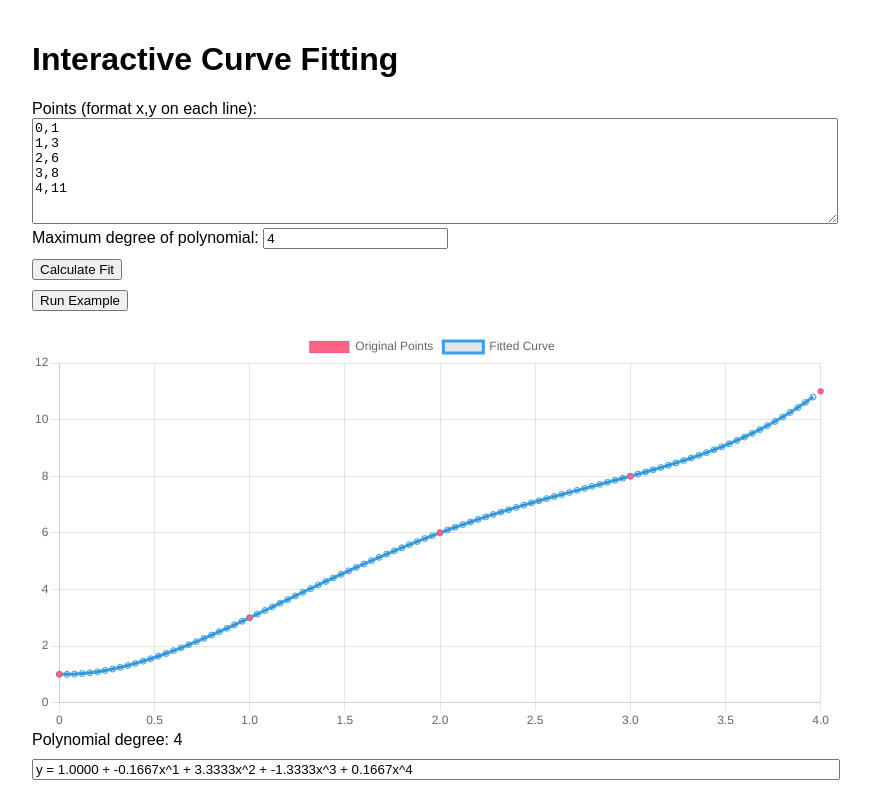
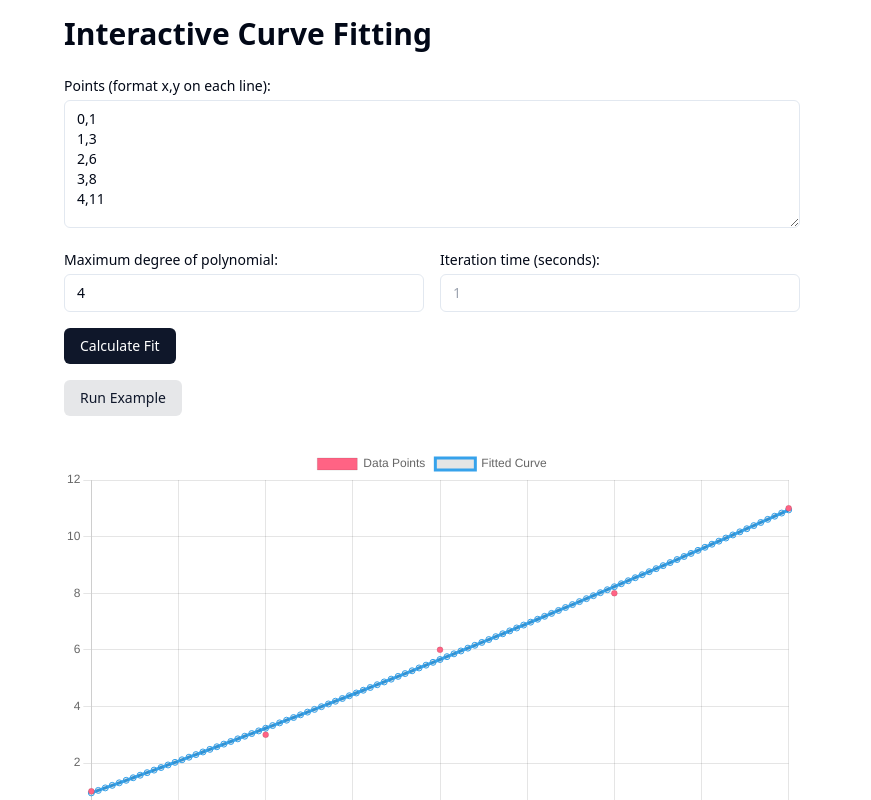
Before and after one commit to fordus/interactive-curve-fitting, a plain HTML site: page index.html in a window 1280 px wide. Both pictures are taken after a click on the button "Run Example". Shown: the top 800 px of the page, without its empty margins (208-1079 px from the left). Drawn offline with nearby package versions, Linux system fonts and the light colour scheme.

Commit message:
Update index.html

```diff
--- a/index.html
+++ b/index.html
@@ -5,120 +5,186 @@
     <meta name="viewport" content="width=device-width, initial-scale=1.0" />
     <title>Interactive Curve Fitting</title>
     <script src="https://cdn.jsdelivr.net/npm/chart.js"></script>
-    <style>
-      body {
-        font-family: Arial, sans-serif;
-        max-width: 800px;
-        margin: 0 auto;
-        padding: 20px;
+    <script src="https://cdn.tailwindcss.com"></script>
+    <script>
+      tailwind.config = {
+        theme: {
+          extend: {
+            colors: {
+              border: 'hsl(var(--border))',
+              input: 'hsl(var(--input))',
+              ring: 'hsl(var(--ring))',
+              background: 'hsl(var(--background))',
+              foreground: 'hsl(var(--foreground))',
+              primary: {
+                DEFAULT: 'hsl(var(--primary))',
+                foreground: 'hsl(var(--primary-foreground))'
+              },
+              secondary: {
+                DEFAULT: 'hsl(var(--secondary))',
+                foreground: 'hsl(var(--secondary-foreground))'
+              },
+              destructive: {
+                DEFAULT: 'hsl(var(--destructive))',
+                foreground: 'hsl(var(--destructive-foreground))'
+              },
+              muted: {
+                DEFAULT: 'hsl(var(--muted))',
+                foreground: 'hsl(var(--muted-foreground))'
+              },
+              accent: {
+                DEFAULT: 'hsl(var(--accent))',
+                foreground: 'hsl(var(--accent-foreground))'
+              },
+              popover: {
+                DEFAULT: 'hsl(var(--popover))',
+                foreground: 'hsl(var(--popover-foreground))'
+              },
+              card: {
+                DEFAULT: 'hsl(var(--card))',
+                foreground: 'hsl(var(--card-foreground))'
               }
-      textarea {
-        width: 100%;
-        height: 100px;
+            },
+            borderRadius: {
+              lg: 'var(--radius)',
+              md: 'calc(var(--radius) - 2px)',
+              sm: 'calc(var(--radius) - 4px)'
             }
-      button {
-        margin-top: 10px;
           }
-      #myChart {
-        margin-top: 20px;
         }
-      #equation {
-        width: 100%;
-        margin-top: 10px;
+      }
+    </script>
+    <style type="text/css">
+      @layer base {
+        :root {
+          --background: 0 0% 100%;
+          --foreground: 222.2 84% 4.9%;
+          --card: 0 0% 100%;
+          --card-foreground: 222.2 84% 4.9%;
+          --popover: 0 0% 100%;
+          --popover-foreground: 222.2 84% 4.9%;
+          --primary: 222.2 47.4% 11.2%;
+          --primary-foreground: 210 40% 98%;
+          --secondary: 210 40% 96.1%;
+          --secondary-foreground: 222.2 47.4% 11.2%;
+          --muted: 210 40% 96.1%;
+          --muted-foreground: 215.4 16.3% 46.9%;
+          --accent: 210 40% 96.1%;
+          --accent-foreground: 222.2 47.4% 11.2%;
+          --destructive: 0 84.2% 60.2%;
+          --destructive-foreground: 210 40% 98%;
+          --border: 214.3 31.8% 91.4%;
+          --input: 214.3 31.8% 91.4%;
+          --ring: 222.2 84% 4.9%;
+          --radius: 0.5rem;
+        }
       }
     </style>
   </head>
-  <body>
-    <h1>Interactive Curve Fitting</h1>
-    <form id="curveForm">
-      <label for="points">Points (format x,y on each line):</label><br />
-      <textarea id="points" required></textarea><br />
-      <label for="maxDegree">Maximum degree of polynomial:</label>
-      <input type="number" id="maxDegree" min="1" value="4" required /><br />
-      <button type="submit">Calculate Fit</button>
+  <body class="bg-background text-foreground p-4 max-w-3xl mx-auto">
+    <h1 class="text-3xl font-bold mb-6">Interactive Curve Fitting</h1>
+    <form id="curveForm" class="space-y-4">
+      <div>
+        <label for="points" class="block text-sm font-medium mb-1"
+          >Points (format x,y on each line):</label
+        >
+        <textarea
+          id="points"
+          required
+          class="w-full h-32 px-3 py-2 text-sm rounded-md border border-input bg-transparent"
+        ></textarea>
+      </div>
+      <div class="flex items-center space-x-4">
+        <div class="flex-1">
+          <label for="maxDegree" class="block text-sm font-medium mb-1"
+            >Maximum degree of polynomial:</label
+          >
+          <input
+            type="number"
+            id="maxDegree"
+            min="1"
+            value="4"
+            required
+            class="w-full px-3 py-2 text-sm rounded-md border border-input bg-transparent"
+          />
+        </div>
+        <div class="flex-1">
+          <label for="iterationTime" class="block text-sm font-medium mb-1"
+            >Iteration time (seconds):</label
+          >
+          <input
+            type="number"
+            id="iterationTime"
+            min="0.1"
+            step="0.1"
+            placeholder="1"
+            class="w-full px-3 py-2 text-sm rounded-md border border-input bg-transparent"
+          />
+        </div>
+      </div>
+      <button
+        type="submit"
+        class="px-4 py-2 text-sm font-medium text-white bg-primary rounded-md hover:bg-primary/90"
+      >
+        Calculate Fit
+      </button>
     </form>
-    <button id="exampleBtn">Run Example</button>
-    <canvas id="myChart" width="400" height="200"></canvas>
-    <div id="status"></div>
-    <input type="text" id="equation" readonly />
+    <button
+      id="exampleBtn"
+      class="mt-4 px-4 py-2 text-sm font-medium text-primary bg-primary/10 rounded-md hover:bg-primary/20"
+    >
+      Run Example
+    </button>
+    <canvas id="myChart" class="w-full mt-8" height="400"></canvas>
+    <div id="status" class="mt-4 text-sm text-muted-foreground"></div>
+    <input
+      type="text"
+      id="equation"
+      readonly
+      class="w-full mt-4 px-3 py-2 text-sm rounded-md border border-input bg-transparent"
+    />
+    <div id="areaResult" class="mt-4 text-sm font-medium"></div>
 
     <script>
       function polynomialRegression(points, degree) {
-        const n = points.length
-        const X = []
-        const Y = []
+        const X = points.map(p =>
+          Array.from({ length: degree + 1 }, (_, i) => Math.pow(p.x, i))
+        )
+        const y = points.map(p => p.y)
 
-        for (let i = 0; i < n; i++) {
-          X[i] = []
-          for (let j = 0; j <= degree; j++) {
-            X[i][j] = Math.pow(points[i].x, j)
+        const Xt = X[0].map((_, i) => X.map(row => row[i]))
+        const XtX = Xt.map(row =>
+          Xt[0].map((_, i) => row.reduce((sum, a, j) => sum + a * X[j][i], 0))
+        )
+        const Xty = Xt.map(row => row.reduce((sum, a, i) => sum + a * y[i], 0))
+
+        const augmentedMatrix = XtX.map((row, i) => [...row, Xty[i]])
+
+        for (let i = 0; i < augmentedMatrix.length; i++) {
+          const pivot = augmentedMatrix[i][i]
+          for (let j = i; j < augmentedMatrix[i].length; j++) {
+            augmentedMatrix[i][j] /= pivot
           }
-          Y[i] = [points[i].y]
-        }
-
-        function gaussianElimination(A, b) {
-          const n = A.length
-          for (let i = 0; i < n; i++) {
-            A[i].push(b[i][0])
-          }
-
-          for (let i = 0; i < n; i++) {
-            let maxEl = Math.abs(A[i][i])
-            let maxRow = i
-            for (let k = i + 1; k < n; k++) {
-              if (Math.abs(A[k][i]) > maxEl) {
-                maxEl = Math.abs(A[k][i])
-                maxRow = k
-              }
-            }
-
-            for (let k = i; k < n + 1; k++) {
-              const tmp = A[maxRow][k]
-              A[maxRow][k] = A[i][k]
-              A[i][k] = tmp
-            }
-
-            for (let k = i + 1; k < n; k++) {
-              const c = -A[k][i] / A[i][i]
-              for (let j = i; j < n + 1; j++) {
-                if (i === j) {
-                  A[k][j] = 0
-                } else {
-                  A[k][j] += c * A[i][j]
+          for (let k = 0; k < augmentedMatrix.length; k++) {
+            if (k !== i) {
+              const factor = augmentedMatrix[k][i]
+              for (let j = i; j < augmentedMatrix[k].length; j++) {
+                augmentedMatrix[k][j] -= factor * augmentedMatrix[i][j]
               }
             }
           }
         }
 
-          const x = new Array(n).fill(0)
-          for (let i = n - 1; i > -1; i--) {
-            x[i] = A[i][n] / A[i][i]
-            for (let k = i - 1; k > -1; k--) {
-              A[k][n] -= A[k][i] * x[i]
-            }
-          }
-          return x
+        return augmentedMatrix.map(row => row[row.length - 1])
       }
 
-        function transposeMatrix(m) {
-          return m[0].map((_, i) => m.map(row => row[i]))
+      function calculateArea(coeffs, start, end) {
+        const integrate = x => {
+          return coeffs.reduce((sum, coeff, index) => {
+            return sum + (coeff / (index + 1)) * Math.pow(x, index + 1)
+          }, 0)
         }
-
-        function multiplyMatrices(a, b) {
-          return a.map(row =>
-            b[0].map((_, i) =>
-              row.reduce((sum, cell, j) => sum + cell * b[j][i], 0)
-            )
-          )
-        }
-
-        const Xt = transposeMatrix(X)
-        const XtX = multiplyMatrices(Xt, X)
-        const XtY = multiplyMatrices(Xt, Y)
-
-        const coefficients = gaussianElimination(XtX, XtY)
-
-        return coefficients
+        return integrate(end) - integrate(start)
       }
 
       const ctx = document.getElementById('myChart').getContext('2d')
@@ -127,68 +193,84 @@
         data: {
           datasets: [
             {
-              label: 'Original Points',
+              label: 'Data Points',
               data: [],
-              backgroundColor: 'rgb(255, 99, 132)'
+              backgroundColor: 'rgba(255, 99, 132, 1)'
             },
             {
               label: 'Fitted Curve',
               data: [],
               type: 'line',
-              borderColor: 'rgb(54, 162, 235)',
-              fill: false
+              borderColor: 'rgba(54, 162, 235, 1)',
+              fill: false,
+              tension: 0
             }
           ]
         },
         options: {
           responsive: true,
+          title: {
+            display: true,
+            text: 'Polynomial Regression'
+          },
           scales: {
-            x: { type: 'linear', position: 'bottom' }
+            x: {
+              type: 'linear',
+              position: 'bottom'
+            }
           }
         }
       })
 
       function updateChart(points, degree) {
-        try {
-          const coefficients = polynomialRegression(points, degree)
-          const fitted = x =>
-            coefficients.reduce(
-              (sum, coeff, i) => sum + coeff * Math.pow(x, i),
+        const coeffs = polynomialRegression(points, degree)
+        const equation = coeffs
+          .map((coeff, index) => {
+            if (index === 0) return coeff.toFixed(2)
+            if (index === 1) return `${coeff.toFixed(2)}x`
+            return `${coeff.toFixed(2)}x^${index}`
+          })
+          .reverse()
+          .join(' + ')
+        document.getElementById('equation').value = `y = ${equation}`
+        document.getElementById(
+          'status'
+        ).textContent = `Current polynomial degree: ${degree}`
+
+        const maxX = Math.max(...points.map(p => p.x))
+        const minX = Math.min(...points.map(p => p.x))
+        const area = calculateArea(coeffs, 0, maxX)
+        document.getElementById(
+          'areaResult'
+        ).textContent = `Area under the curve from 0 to ${maxX}: ${area.toFixed(
+          4
+        )}`
+
+        chart.data.datasets[0].data = points
+
+        // Generate more points for a smoother curve
+        const curvePoints = []
+        const numPoints = 100
+        for (let i = 0; i <= numPoints; i++) {
+          const x = minX + (i / numPoints) * (maxX - minX)
+          const y = coeffs.reduce(
+            (sum, coeff, index) => sum + coeff * Math.pow(x, index),
             0
           )
-          const fittedPoints = []
-          const xMin = Math.min(...points.map(p => p.x))
-          const xMax = Math.max(...points.map(p => p.x))
-          for (let x = xMin; x <= xMax; x += (xMax - xMin) / 100) {
-            fittedPoints.push({ x: x, y: fitted(x) })
+          curvePoints.push({ x, y })
         }
-          chart.data.datasets[0].data = points
-          chart.data.datasets[1].data = fittedPoints
+        chart.data.datasets[1].data = curvePoints
+
         chart.update()
-          document.getElementById(
-            'status'
-          ).textContent = `Polynomial degree: ${degree}`
-
-          // Display the equation
-          const equation = coefficients
-            .map((coeff, i) => `${coeff.toFixed(4)}${i > 0 ? `x^${i}` : ''}`)
-            .join(' + ')
-          document.getElementById('equation').value = `y = ${equation}`
-        } catch (error) {
-          console.error('Error in updateChart:', error)
-          document.getElementById(
-            'status'
-          ).textContent = `Error: ${error.message}`
-        }
       }
 
-      function runFitting(points, maxDegree) {
+      function runFitting(points, maxDegree, iterationTime) {
         let degree = 1
         function updateLoop() {
           updateChart(points, degree)
           degree++
           if (degree <= maxDegree) {
-            setTimeout(updateLoop, 100)
+            setTimeout(updateLoop, iterationTime * 1000)
           }
         }
         updateLoop()
@@ -204,7 +286,9 @@
             return { x, y }
           })
           const maxDegree = parseInt(document.getElementById('maxDegree').value)
-          runFitting(points, maxDegree)
+          const iterationTime =
+            parseFloat(document.getElementById('iterationTime').value) || 1
+          runFitting(points, maxDegree, iterationTime)
         })
 
       document
@@ -221,7 +305,9 @@
             .map(p => `${p.x},${p.y}`)
             .join('\n')
           document.getElementById('maxDegree').value = 4
-          runFitting(examplePoints, 4)
+          document.getElementById('iterationTime').value = '' // Clear the field to use default
+          const iterationTime = 1 // Default to 1 second for the example
+          runFitting(examplePoints, 4, iterationTime)
         })
     </script>
   </body>
```
Lines whose indentation alone changed are shown as unchanged.
